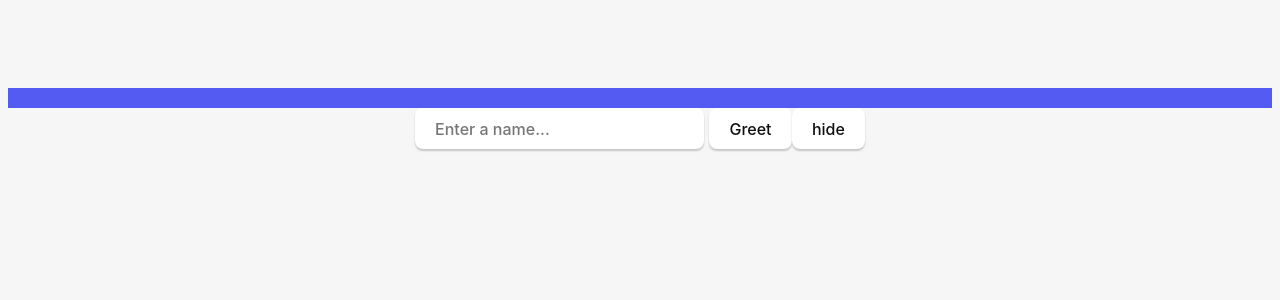
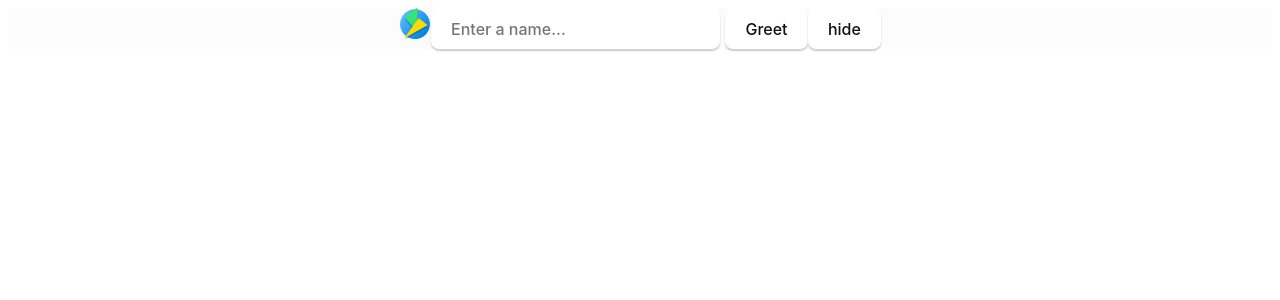
Before and after one commit to DWHengr/flash, a React (Vite) app: page / in a window 1280 px wide. Shown: the top 300 px of the page. Built offline with nearby package versions, Linux system fonts and the light colour scheme.

Commit message:
fix: modify window style

```diff
--- a/src/App.css
+++ b/src/App.css
@@ -1,13 +1,18 @@
-.logo.vite:hover {
-  filter: drop-shadow(0 0 2em #747bff);
-}
-
-.logo.react:hover {
-  filter: drop-shadow(0 0 2em #61dafb);
-}
 
 .bar{
   width: 100%;
   height: 20px;
   background-color: #535bf2;
 }
+
+.row {
+  display: flex;
+  justify-content: center;
+}
+
+.logo{
+  display: inline-block;
+  width: 32px;
+  height: 32px;
+  cursor:pointer;
+}
--- a/src/App.jsx
+++ b/src/App.jsx
@@ -21,8 +21,8 @@ function App() {
 
   return (
     <div className="container">
-      <div className="bar" data-tauri-drag-region></div>{" "}
       <div className="row">
+      <img data-tauri-drag-region src="/icon.png" className="logo" />
         <div>
           <input
             id="greet-input"
@@ -37,7 +37,6 @@ function App() {
           </button>
         </div>
       </div>
-      <p>{greetMsg}</p>
     </div>
   );
 }
--- a/src/style.css
+++ b/src/style.css
@@ -5,7 +5,6 @@
   font-weight: 400;
 
   color: #0f0f0f;
-  background-color: #f6f6f6;
 
   font-synthesis: none;
   text-rendering: optimizeLegibility;
@@ -16,41 +15,13 @@
 
 .container {
   margin: 0;
-  padding-top: 10vh;
+  padding-top: 0;
   display: flex;
   flex-direction: column;
   justify-content: center;
   text-align: center;
-}
-
-.logo {
-  height: 6em;
-  padding: 1.5em;
-  will-change: filter;
-  transition: 0.75s;
-}
-
-.logo.tauri:hover {
-  filter: drop-shadow(0 0 2em #24c8db);
-}
-
-.row {
-  display: flex;
-  justify-content: center;
-}
-
-a {
-  font-weight: 500;
-  color: #646cff;
-  text-decoration: inherit;
-}
-
-a:hover {
-  color: #535bf2;
-}
-
-h1 {
-  text-align: center;
+	backdrop-filter:blur(8px);
+	background-color:rgba(231, 225, 225, 0.1);
 }
 
 input,
```
Also changed, not shown: public/icon.png (added).
